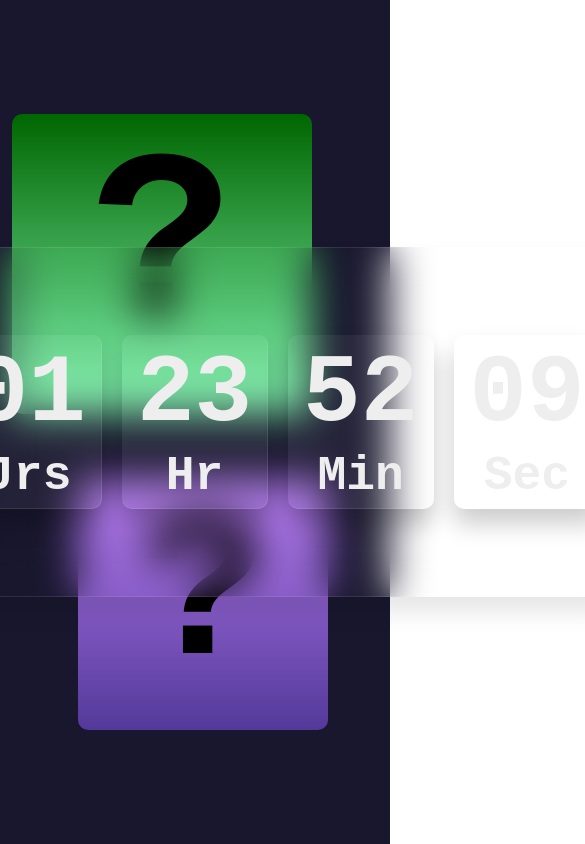
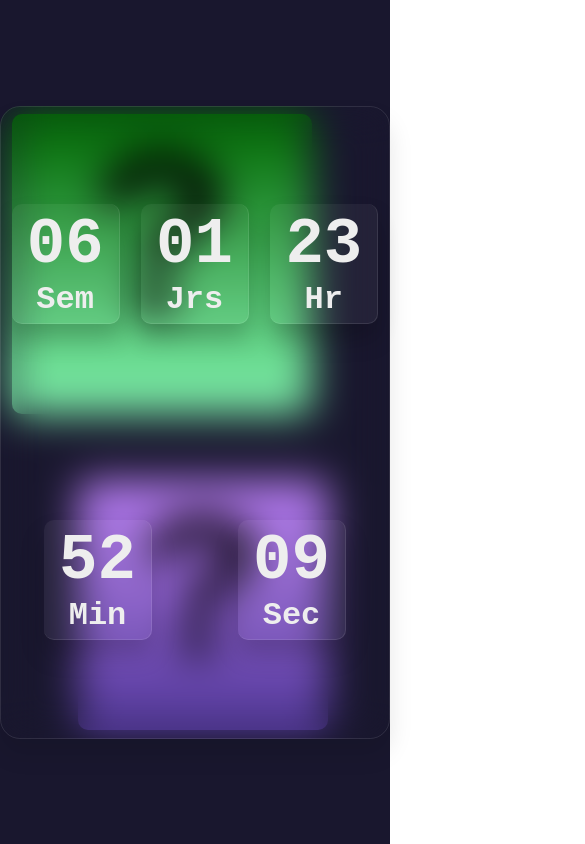
Before and after one commit to AndreRoy259/GlassCountdown, a plain HTML site: page index.html in a window 390 px wide. Shown: the top 844 px of the page, 585 px wide, since content can reach past the window. Drawn offline with nearby package versions, Linux system fonts and the light colour scheme; a web font is replaced by a local one.

Commit message:
Mobile Friendly - part1

```diff
--- a/style.css
+++ b/style.css
@@ -110,3 +110,24 @@ section::after {
   color: #fff;
   font-weight: 700;
 }
+
+@media only screen and (max-width: 600px) {
+  body {
+    overflow: hidden;
+  }
+
+  .clock {
+    width: 100%;
+    height: 75%;
+    margin: auto;
+  }
+
+  .clock .container {
+    flex-wrap: wrap;
+  }
+
+  .clock .container h2 {
+    font-size: 2rem;
+    margin: auto;
+  }
+}
```
